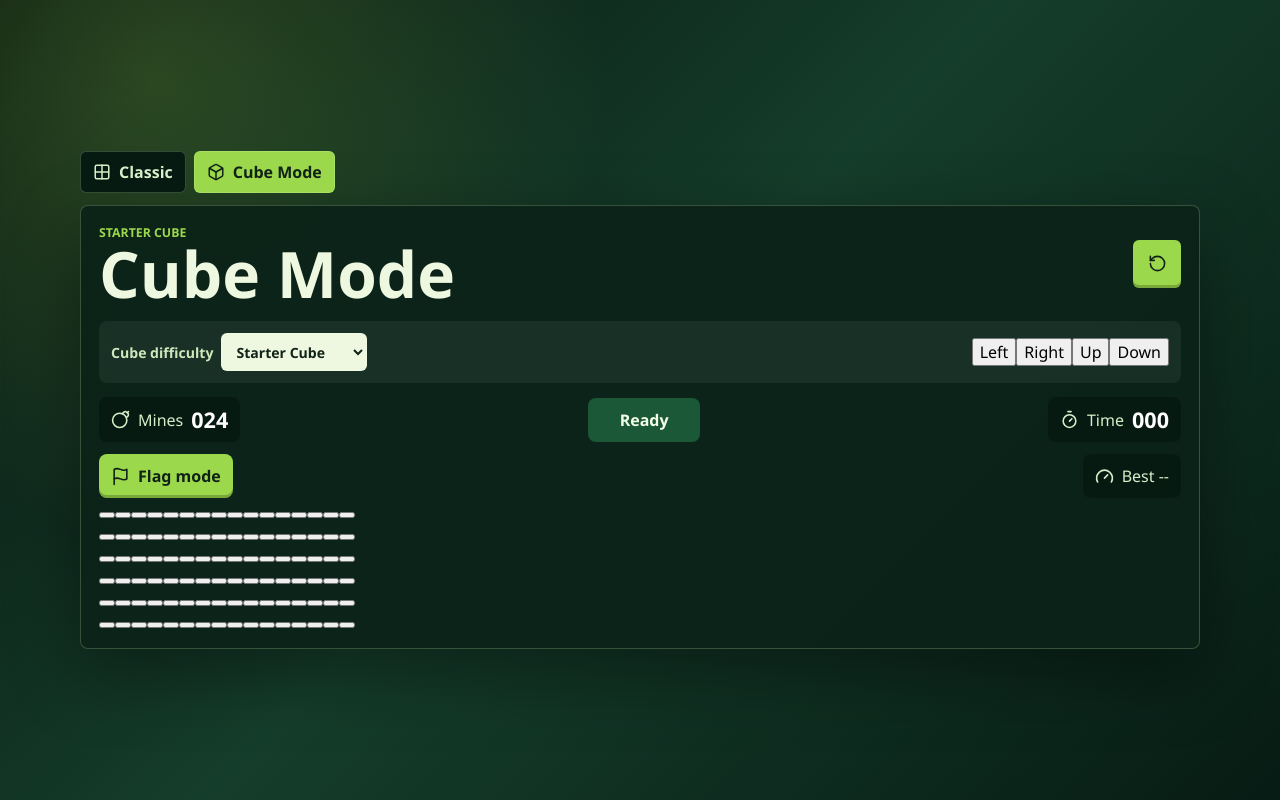
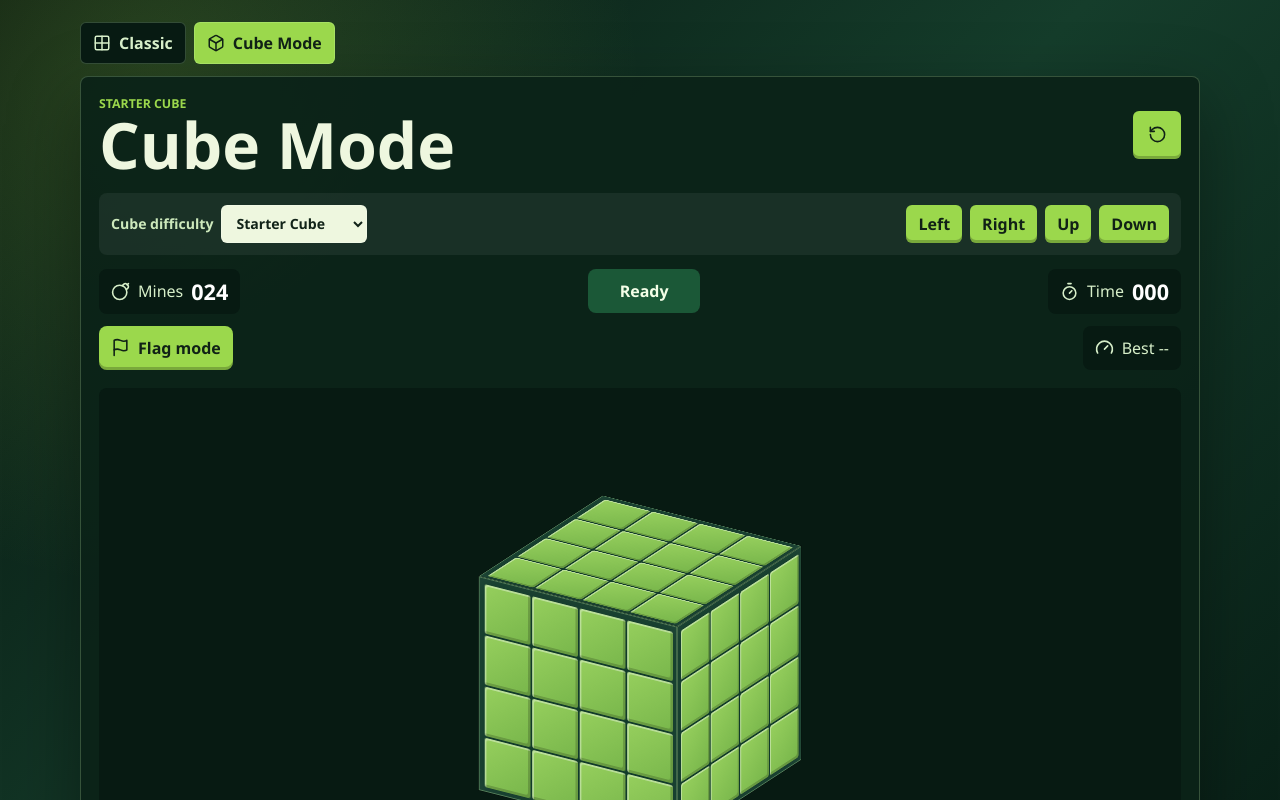
Before and after one commit to keepanitreel/mindsweeper, a React app: page / in a window 1280 px wide. Both pictures are taken after a click on the button "Cube Mode". Shown: the top 800 px of the page. Built offline with nearby package versions, Linux system fonts and the light colour scheme; the HTML template or start-up script is replaced by a standard one.

Commit message:
style: add cube mode presentation

```diff
--- a/src/styles.css
+++ b/src/styles.css
@@ -372,3 +372,273 @@ input {
     justify-content: center;
   }
 }
+
+.cube-game-panel {
+  overflow: hidden;
+}
+
+.cube-rotate-controls {
+  display: flex;
+  align-items: center;
+  gap: 8px;
+  flex-wrap: wrap;
+}
+
+.cube-rotate-controls button {
+  min-height: 38px;
+  border: 0;
+  border-radius: 6px;
+  padding: 0 12px;
+  color: #102116;
+  background: var(--accent-strong);
+  cursor: pointer;
+  font-weight: 800;
+  box-shadow: inset 0 -3px 0 rgba(0, 0, 0, 0.22);
+}
+
+.cube-rotate-controls button:hover,
+.cube-rotate-controls button:focus-visible {
+  filter: brightness(1.08);
+  outline: 2px solid #f4ffe8;
+  outline-offset: 2px;
+}
+
+.cube-play-area {
+  --cube-cell-size: clamp(34px, calc((100vw - 160px) / 10), 54px);
+  --cube-grid-gap: 2px;
+  --cube-face-padding: 6px;
+  position: relative;
+  min-height: 560px;
+  margin-top: 18px;
+  display: grid;
+  place-items: center;
+  background: #071a12;
+  border-radius: 8px;
+  overflow: hidden;
+  perspective: 1200px;
+}
+
+.cube-stage {
+  --cube-face-size: calc(
+    (var(--cube-cell-size) + var(--cube-grid-gap)) * var(--cube-size) - var(--cube-grid-gap) + (var(--cube-face-padding) * 2)
+  );
+  width: var(--cube-face-size);
+  height: var(--cube-face-size);
+  display: grid;
+  place-items: center;
+  touch-action: none;
+  cursor: grab;
+}
+
+.cube-stage:active {
+  cursor: grabbing;
+}
+
+.cube {
+  position: relative;
+  width: var(--cube-face-size);
+  height: var(--cube-face-size);
+  transform-style: preserve-3d;
+  transform: rotateX(var(--cube-rotate-x)) rotateY(var(--cube-rotate-y));
+  transition: transform 180ms ease;
+}
+
+.cube-stage:active .cube {
+  transition: none;
+}
+
+.cube-face {
+  position: absolute;
+  inset: 0;
+  display: grid;
+  grid-template-columns: repeat(var(--cube-size), var(--cube-cell-size));
+  grid-auto-rows: var(--cube-cell-size);
+  gap: var(--cube-grid-gap);
+  padding: var(--cube-face-padding);
+  border: 1px solid rgba(210, 255, 183, 0.34);
+  background: rgba(18, 60, 43, 0.94);
+  box-shadow:
+    inset 0 0 24px rgba(255, 255, 255, 0.08),
+    0 0 0 1px rgba(0, 0, 0, 0.22);
+  backface-visibility: hidden;
+}
+
+.cube-face-front {
+  transform: translateZ(calc(var(--cube-face-size) / 2));
+}
+
+.cube-face-back {
+  transform: rotateY(180deg) translateZ(calc(var(--cube-face-size) / 2));
+}
+
+.cube-face-right {
+  transform: rotateY(90deg) translateZ(calc(var(--cube-face-size) / 2));
+}
+
+.cube-face-left {
+  transform: rotateY(-90deg) translateZ(calc(var(--cube-face-size) / 2));
+}
+
+.cube-face-top {
+  transform: rotateX(90deg) translateZ(calc(var(--cube-face-size) / 2));
+}
+
+.cube-face-bottom {
+  transform: rotateX(-90deg) translateZ(calc(var(--cube-face-size) / 2));
+}
+
+.cube-cell {
+  position: relative;
+  width: var(--cube-cell-size, 42px);
+  height: var(--cube-cell-size, 42px);
+  border: 0;
+  border-radius: 3px;
+  display: grid;
+  place-items: center;
+  padding: 0;
+  color: var(--ink);
+  cursor: pointer;
+  font-weight: 900;
+  font-size: calc(var(--cube-cell-size, 42px) * 0.48);
+  font-variant-numeric: tabular-nums;
+}
+
+.cube-cell.covered {
+  background: linear-gradient(145deg, var(--tile-top), var(--tile));
+  box-shadow:
+    inset 2px 2px 0 rgba(255, 255, 255, 0.38),
+    inset -3px -3px 0 rgba(0, 0, 0, 0.18);
+}
+
+.cube-cell.covered:hover,
+.cube-cell.covered:focus-visible {
+  filter: brightness(1.09);
+  outline: 2px solid #f4ffe8;
+  outline-offset: -2px;
+}
+
+.cube-cell.revealed {
+  background: var(--tile-revealed);
+  box-shadow: inset 0 0 0 1px rgba(29, 44, 32, 0.18);
+}
+
+.cube-cell.flagged {
+  color: #a51521;
+}
+
+.cube-cell.exploded {
+  background: var(--danger);
+  color: #fff7ed;
+}
+
+.cube-cell.wrong-flag {
+  background: #f0b0a6;
+}
+
+.cube-flag,
+.cube-mine,
+.cube-wrong,
+.cube-surface-number {
+  line-height: 1;
+}
+
+.cube-flag,
+.cube-mine,
+.cube-wrong {
+  font-size: calc(var(--cube-cell-size, 42px) * 0.52);
+}
+
+.cube-surface-number {
+  position: relative;
+  z-index: 1;
+}
+
+.cube-depth-marker {
+  position: absolute;
+  right: 3px;
+  bottom: 2px;
+  min-width: 16px;
+  height: 16px;
+  display: grid;
+  place-items: center;
+  border-radius: 50%;
+  color: #102116;
+  background: #f3d34a;
+  font-size: 0.68rem;
+  line-height: 1;
+}
+
+.depth-peek {
+  min-height: 44px;
+  display: inline-flex;
+  align-items: center;
+  justify-content: center;
+  padding: 8px 12px;
+  border-radius: 8px;
+  color: #102116;
+  background: #f3d34a;
+  font-weight: 900;
+}
+
+.depth-popover {
+  position: absolute;
+  right: 16px;
+  bottom: 16px;
+  width: min(260px, calc(100% - 32px));
+  padding: 12px;
+  border: 1px solid rgba(210, 255, 183, 0.28);
+  border-radius: 8px;
+  color: #eef7df;
+  background: rgba(7, 26, 18, 0.96);
+  box-shadow: 0 18px 42px rgba(0, 0, 0, 0.38);
+}
+
+.depth-popover-header {
+  display: flex;
+  align-items: center;
+  justify-content: space-between;
+  gap: 12px;
+  margin-bottom: 10px;
+}
+
+.depth-popover-header button {
+  width: 32px;
+  height: 32px;
+  border: 0;
+  border-radius: 6px;
+  color: #102116;
+  background: var(--accent-strong);
+  cursor: pointer;
+  font-weight: 900;
+}
+
+.depth-popover-header button:hover,
+.depth-popover-header button:focus-visible {
+  filter: brightness(1.08);
+  outline: 2px solid #f4ffe8;
+  outline-offset: 2px;
+}
+
+.depth-stack-grid {
+  display: flex;
+  gap: 8px;
+  flex-wrap: wrap;
+}
+
+@media (max-width: 720px) {
+  .cube-play-area {
+    --cube-cell-size: clamp(28px, calc((100vw - 110px) / 7), 42px);
+    min-height: 430px;
+  }
+
+  .depth-peek {
+    flex: 1 1 120px;
+  }
+
+  .depth-popover {
+    left: 12px;
+    right: 12px;
+    bottom: 12px;
+    width: auto;
+  }
+}
```
